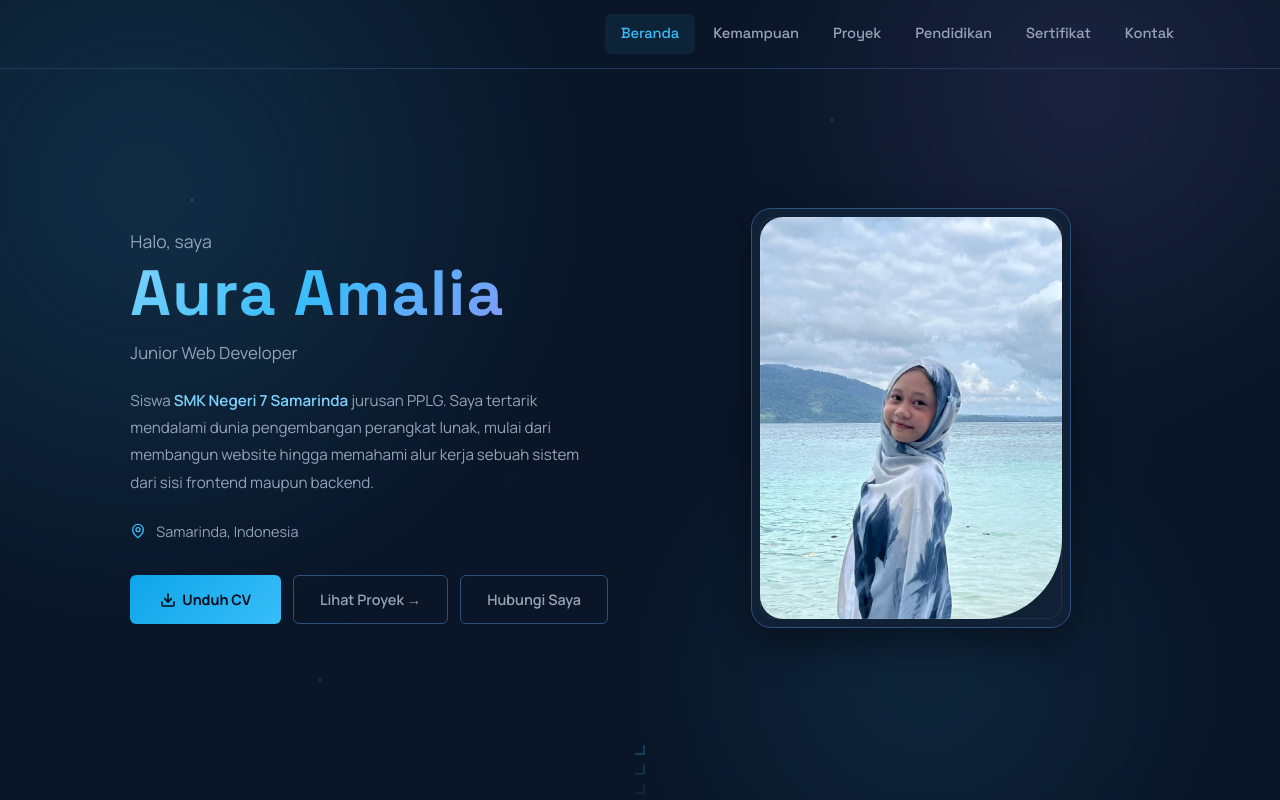
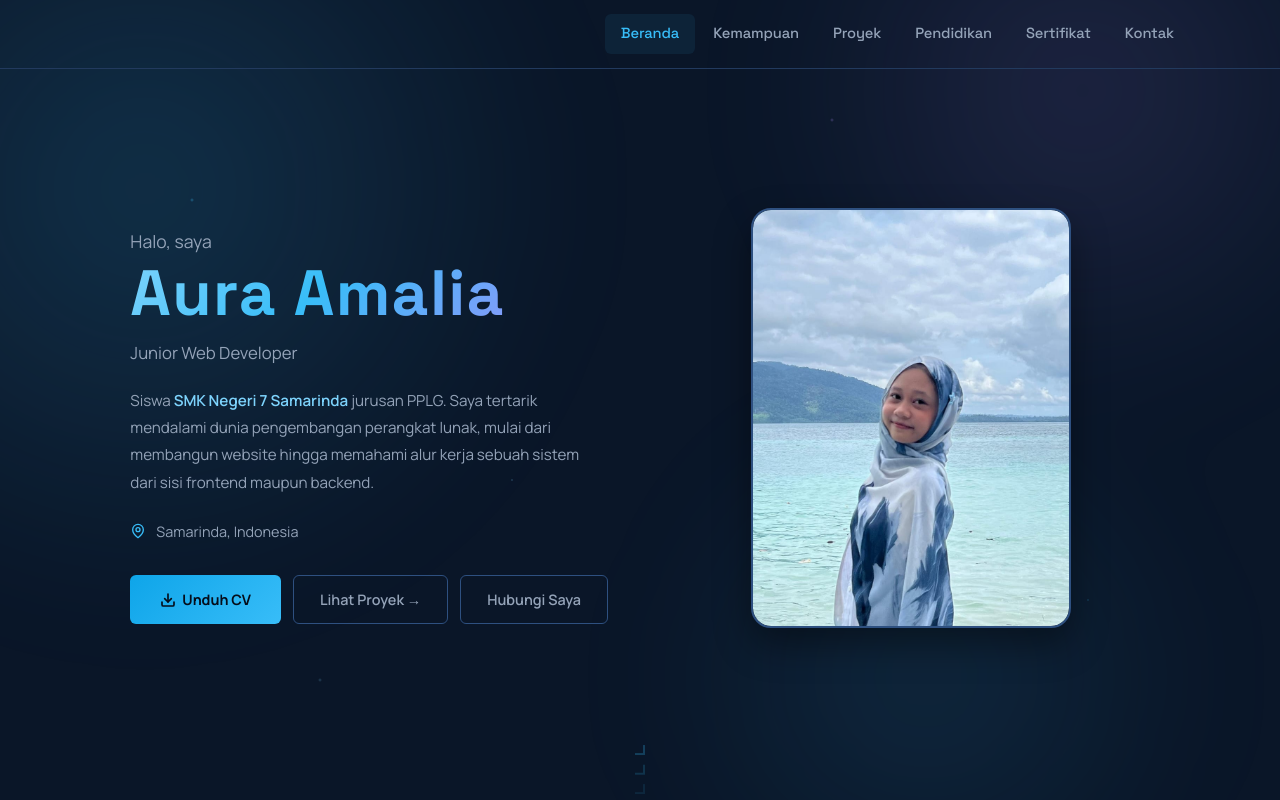
Before and after one commit to auraaly/Portofolio, a Vue app: page / in a window 1280 px wide. Shown: the top 800 px of the page. Built offline with nearby package versions, Linux system fonts and the light colour scheme.

Commit message:
merapikan foto profil agar memenuhi bingkai border secara penuh

```diff
--- a/src/assets/main.css
+++ b/src/assets/main.css
@@ -774,32 +774,20 @@ main > section:not(:first-child) { position: relative; }
   position: relative;
   width: clamp(220px, 30vw, 320px);
   height: clamp(290px, 36vw, 420px);
-  padding: 8px;
+  padding: 0;
   border-radius: 20px;
   overflow: hidden;
   background: var(--surface);
-  border: 1px solid var(--border-b);
+  border: 2px solid var(--border-b);
   box-shadow: 0 16px 36px rgba(0, 0, 0, 0.4);
 }
-.glass-frame::before {
-  content: '';
-  position: absolute;
-  inset: 8px;
-  border-radius: 14px;
-  border: 1px solid rgba(255, 255, 255, 0.08);
-  z-index: 2;
-  pointer-events: none;
-}
 .hero-img {
-  position: absolute;
-  inset: 8px;
-  width: calc(100% - 16px);
-  height: calc(100% - 16px);
+  width: 100%;
+  height: 100%;
   object-fit: cover;
   object-position: center 55%;
-  z-index: 1;
-  border-radius: 23px 23px 80px 23px;
-  filter: saturate(0.9) contrast(1.04);
+  border-radius: 18px;
+  display: block;
 }
 .tech-pills { display: flex; flex-wrap: wrap; gap: 7px; justify-content: center; max-width: 400px; }
 .tech-pill {
```
